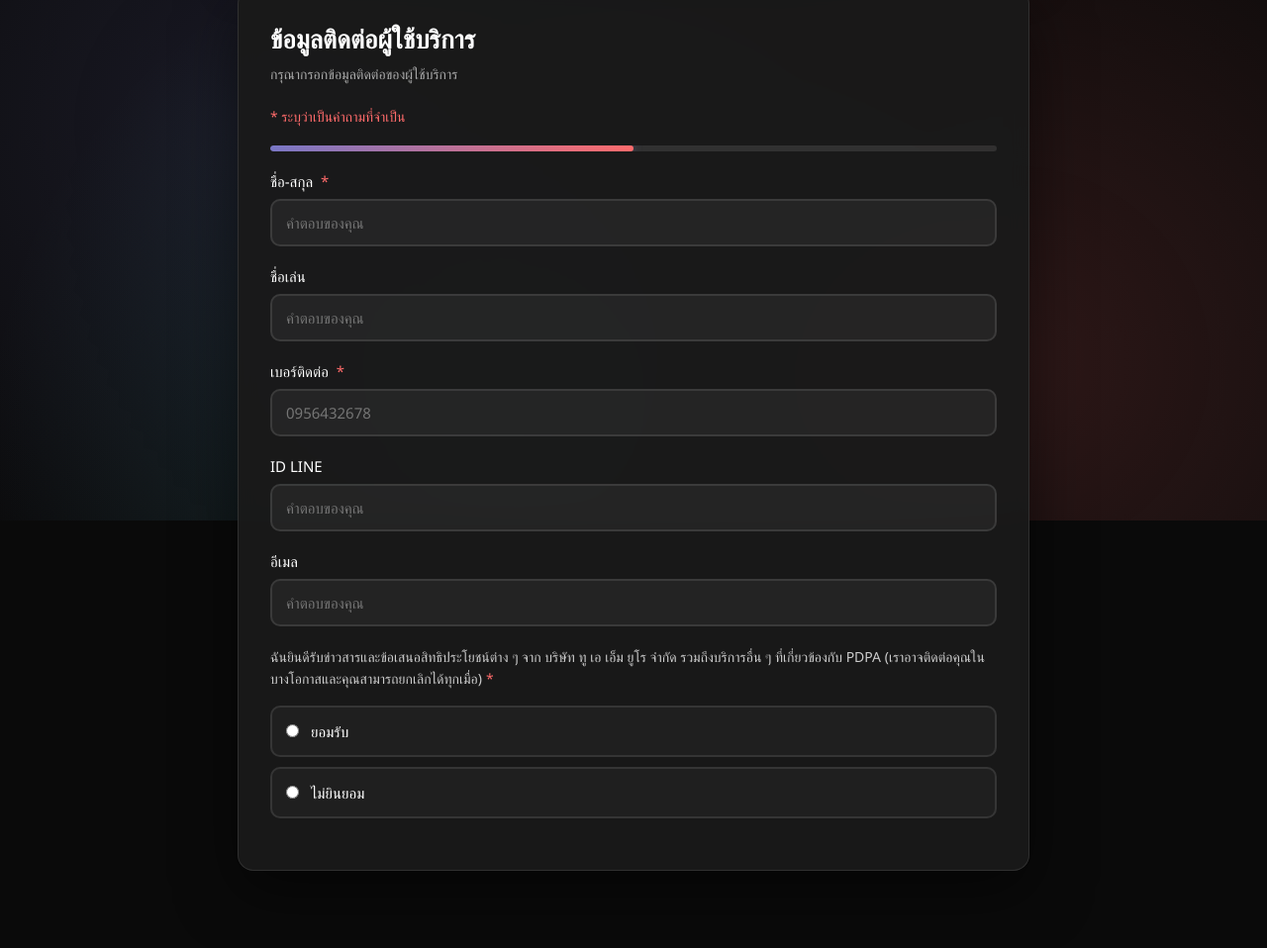
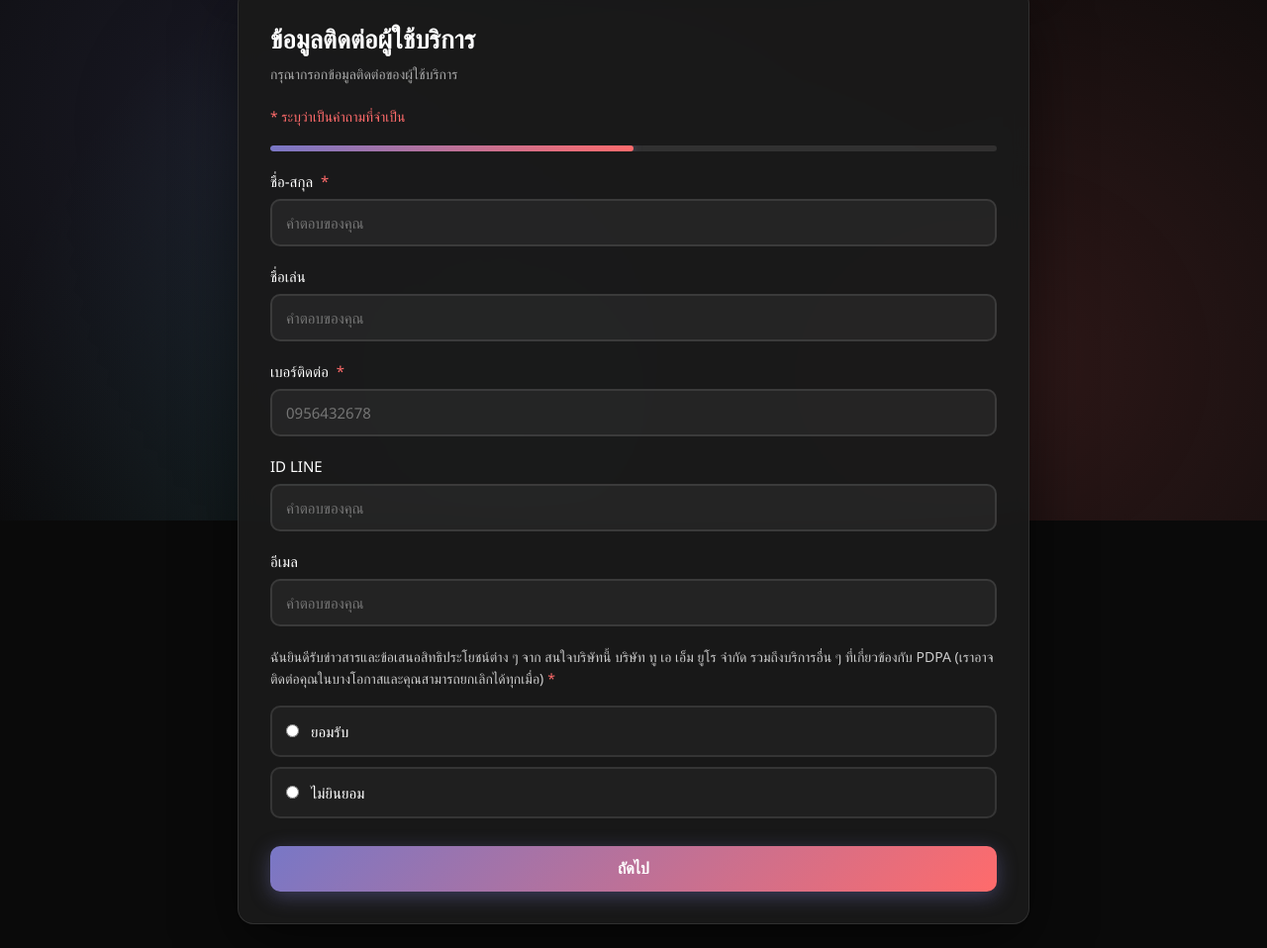
Before and after one commit to kaiouu14991/2amkasetmain, a plain HTML site: page index.html in a window 1280 px wide. Shown: the part 274-1232 px from the top of the page at 99% size. Before the commit the page ends 1178 px from the top, so only its background shows below. Drawn offline with Linux system fonts and the light colour scheme.

Commit message:
Update index.html

```diff
--- a/index.html
+++ b/index.html
@@ -284,7 +284,7 @@
 
   <div class="header-wrap">
     <div class="header">
-      <img src="https://cdn.jsdelivr.net/gh/P2scalWang/Image22amz/2amRAM.png" alt="2:am — Euro Service and Detailing (Banner)">
+      <img src="https://cdn.jsdelivr.net/gh/P2scalWang/Image22amz/BannerFinal.png" alt="2:am — Euro Service and Detailing (Banner)">
     </div>
   </div>
 
@@ -328,10 +328,10 @@
           </div>
 
           <div class="form-group">
-  <label class="consent-text">
-    ฉันยินดีรับข่าวสารและข้อเสนอสิทธิประโยชน์ต่าง ๆ จาก บริษัท ทู เอ เอ็ม ยูโร จำกัด รวมถึงบริการอื่น ๆ ที่เกี่ยวข้องกับ PDPA
-    (เราอาจติดต่อคุณในบางโอกาสและคุณสามารถยกเลิกได้ทุกเมื่อ)<span class="required">*</span>
-</label>
+            <label class="consent-text">
+              ฉันยินดีรับข่าวสารและข้อเสนอสิทธิประโยชน์ต่าง ๆ จาก สนใจบริษัทนี้ บริษัท ทู เอ เอ็ม ยูโร จำกัด รวมถึงบริการอื่น ๆ ที่เกี่ยวข้องกับ PDPA
+(เราอาจติดต่อคุณในบางโอกาสและคุณสามารถยกเลิกได้ทุกเมื่อ)<span class="required">*</span>
+            </label>
   <div class="checkbox-group">
     <label class="checkbox-option">
       <input type="radio" name="consent" value="agree" required>
@@ -344,7 +344,12 @@
   </div>
 </div>
 
-          <!-- Page 2 -->
+          <div class="button-group">
+            <button type="button" class="btn-next" onclick="nextPage()">ถัดไป</button>
+          </div>
+        </div>
+
+        <!-- Page 2 -->
         <div class="page" id="page2">
           <div class="form-group">
             <label style="background:linear-gradient(135deg,#7877c6 0%, #ff6b6b 100%); color:#fff; padding:12px; border-radius:10px; margin-bottom:12px; box-shadow:0 5px 20px rgba(120,119,198,.3);">
```
